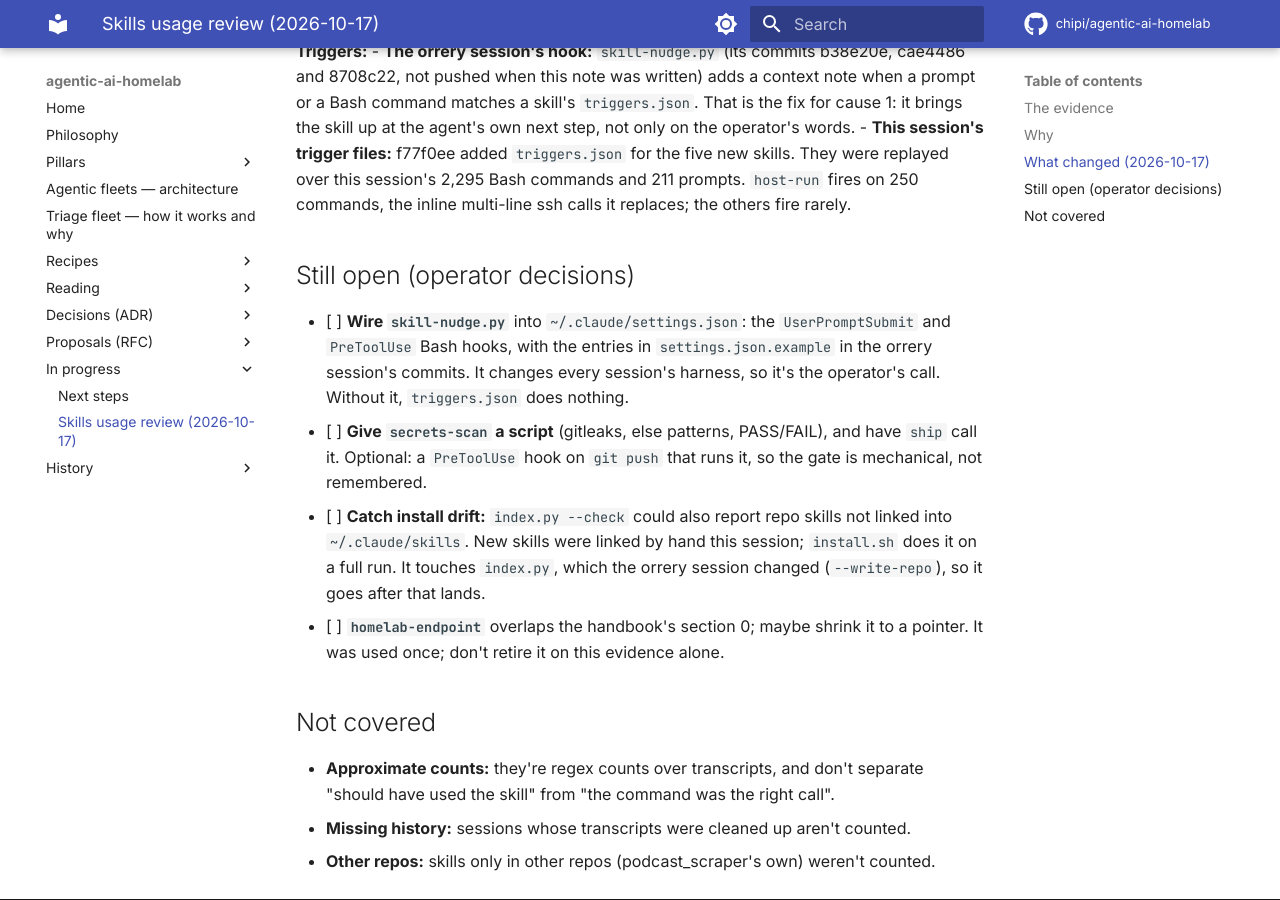
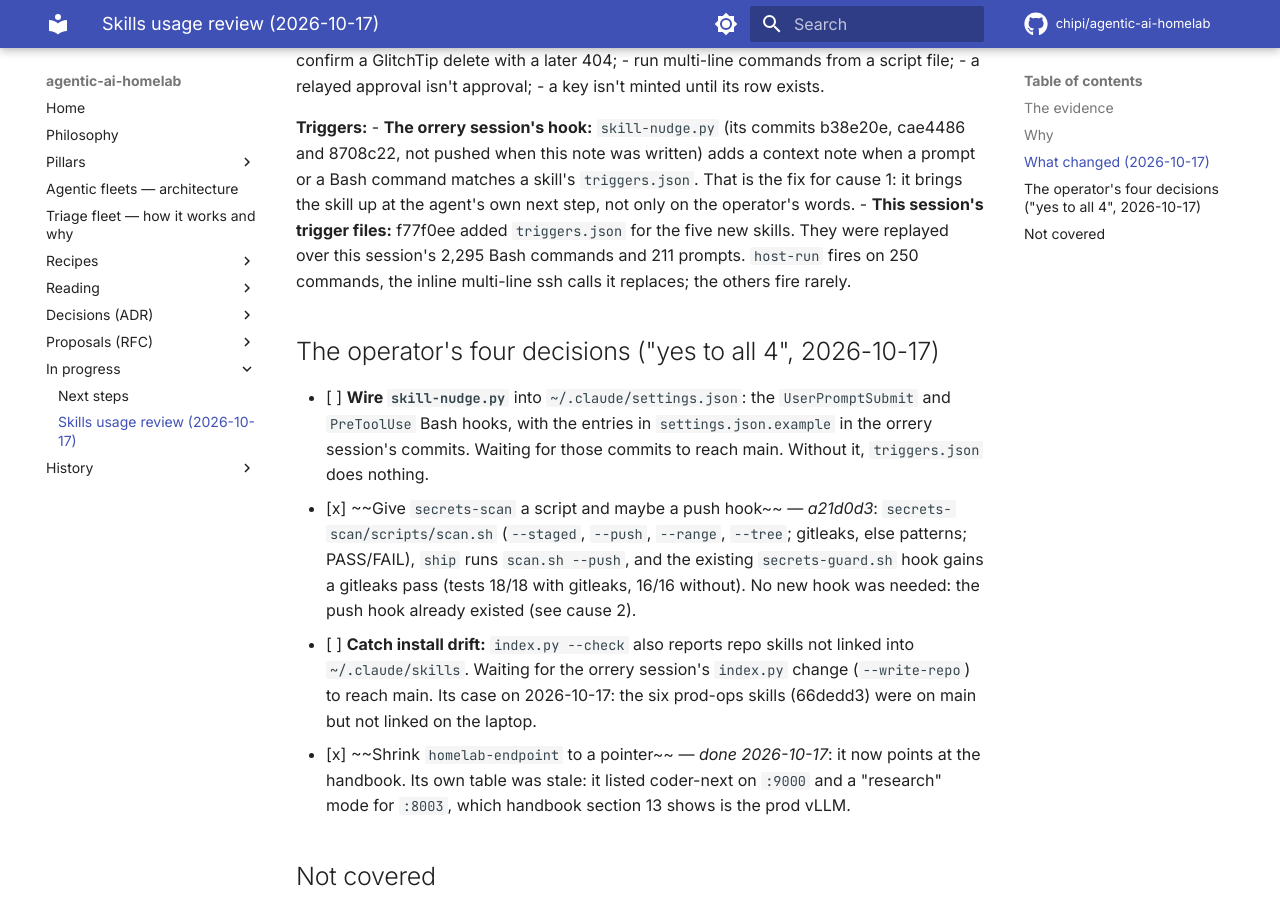
Before and after one commit to chipi/agentic-ai-homelab, an MkDocs documentation site: the page built from docs/wip/skills-usage-review-2026-10-17.md, in a window 1280 px wide and 900 px high, scrolled down 2304 px. Built offline with MkDocs 1.6.1 and Material for MkDocs 9.7.7, drawn with Linux system fonts in a browser that asks for light colours; comment, search, counter and statistics services are not loaded; some of the changed text lies outside the part shown.

Commit message:
docs(skills): homelab-endpoint points at the handbook; correct the skills review
homelab-endpoint kept its own endpoint table, which had gone stale
(coder-next on :9000, a 'research' mode for :8003; handbook section 13
has :8003 as the prod vLLM). It now points at agent-access.md sections
0, 1-9 and 13, observability-endpoints.md and consuming-homelab-services.md.

The skills review implied the 893 agent pushes were unscanned. They were
scanned by secrets-guard.sh (wired 2026-07-30), regex-only. Decisions 2
and 4 are struck with their commits; 1 and 3 wait for the orrery
session's skill-nudge and index.py commits to reach main.

Co-Authored-By: Claude Opus 5.5 <noreply@anthropic.com>
Claude-Session: https://claude.ai/code/session_01MNRUHvgAHLZHoptNTkjS1c

```diff
--- a/docs/wip/skills-usage-review-2026-10-17.md
+++ b/docs/wip/skills-usage-review-2026-10-17.md
@@ -32,9 +32,12 @@ never invoked: `fleet-stats`, `compose-check`, `vllm-deploy`, `dgx-status`, `obs
    It was an agent deciding mid-task to push, query, or recreate. Nothing looks at the skill list
    again at that point, so `ship` never comes up while `git push` is being typed.
    *This is the main cause.*
-2. **Some skills are checklists without a script.** `secrets-scan` has only a `SKILL.md`: "run
+2. **Some skills are checklists without a script.** `secrets-scan` had only a `SKILL.md`: "run
    gitleaks, else these patterns". Using it means re-typing the procedure, so agents skip it, or
    run gitleaks directly, which is fine, but then it never counts as the skill.
+   *Correction:* the first version of this note implied the 893 pushes went unscanned. They
+   didn't. The `secrets-guard.sh` PreToolUse hook, wired since 2026-07-30, scans every
+   `git commit`/`git push` an agent runs, but with regexes only, no gitleaks.
 3. **Some skills had the wrong shape for the job.** `o11y-review` is a window *review*, while
    post-deploy checking needs a *gate* (expected vs live, PASS/FAIL). So agents wrote a fresh
    verify script after each deploy, 2026-10-16/17 included.
@@ -79,21 +82,24 @@ never invoked: `fleet-stats`, `compose-check`, `vllm-deploy`, `dgx-status`, `obs
   were replayed over this session's 2,295 Bash commands and 211 prompts. `host-run` fires on 250
   commands, the inline multi-line ssh calls it replaces; the others fire rarely.
 
-## Still open (operator decisions)
+## The operator's four decisions ("yes to all 4", 2026-10-17)
 
 - [ ] **Wire `skill-nudge.py`** into `~/.claude/settings.json`: the `UserPromptSubmit` and
       `PreToolUse` Bash hooks, with the entries in `settings.json.example` in the orrery
-      session's commits. It changes every session's harness, so it's the operator's call.
-      Without it, `triggers.json` does nothing.
-- [ ] **Give `secrets-scan` a script** (gitleaks, else patterns, PASS/FAIL), and have `ship`
-      call it. Optional: a `PreToolUse` hook on `git push` that runs it, so the gate is
-      mechanical, not remembered.
-- [ ] **Catch install drift:** `index.py --check` could also report repo skills not linked into
-      `~/.claude/skills`. New skills were linked by hand this session; `install.sh` does it on a
-      full run. It touches `index.py`, which the orrery session changed (`--write-repo`), so it
-      goes after that lands.
-- [ ] **`homelab-endpoint`** overlaps the handbook's section 0; maybe shrink it to a pointer.
-      It was used once; don't retire it on this evidence alone.
+      session's commits. Waiting for those commits to reach main. Without it,
+      `triggers.json` does nothing.
+- [x] ~~Give `secrets-scan` a script and maybe a push hook~~ — *a21d0d3*:
+      `secrets-scan/scripts/scan.sh` (`--staged`, `--push`, `--range`, `--tree`; gitleaks,
+      else patterns; PASS/FAIL), `ship` runs `scan.sh --push`, and the existing
+      `secrets-guard.sh` hook gains a gitleaks pass (tests 18/18 with gitleaks, 16/16
+      without). No new hook was needed: the push hook already existed (see cause 2).
+- [ ] **Catch install drift:** `index.py --check` also reports repo skills not linked into
+      `~/.claude/skills`. Waiting for the orrery session's `index.py` change
+      (`--write-repo`) to reach main. Its case on 2026-10-17: the six prod-ops skills
+      (66dedd3) were on main but not linked on the laptop.
+- [x] ~~Shrink `homelab-endpoint` to a pointer~~ — *done 2026-10-17*: it now points at the
+      handbook. Its own table was stale: it listed coder-next on `:9000` and a "research"
+      mode for `:8003`, which handbook section 13 shows is the prod vLLM.
 
 ## Not covered
 
```
Also changed, not shown: docs/wip/NEXT_STEPS.md (+6 -4 lines), workstation/claude/skills/homelab-endpoint/SKILL.md (+17 -25 lines), workstation/config/AGENTS.md (+2 -2 lines).
